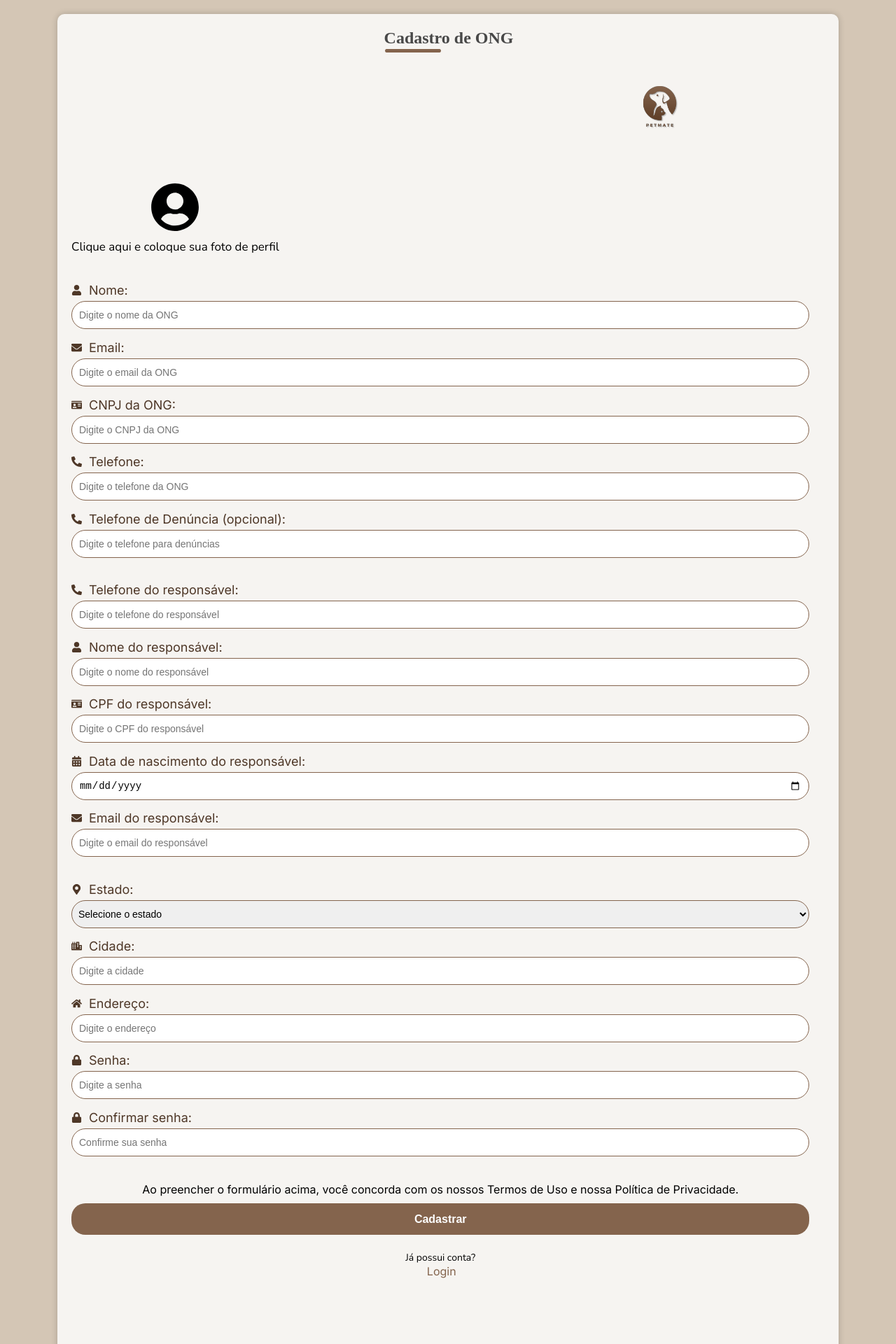
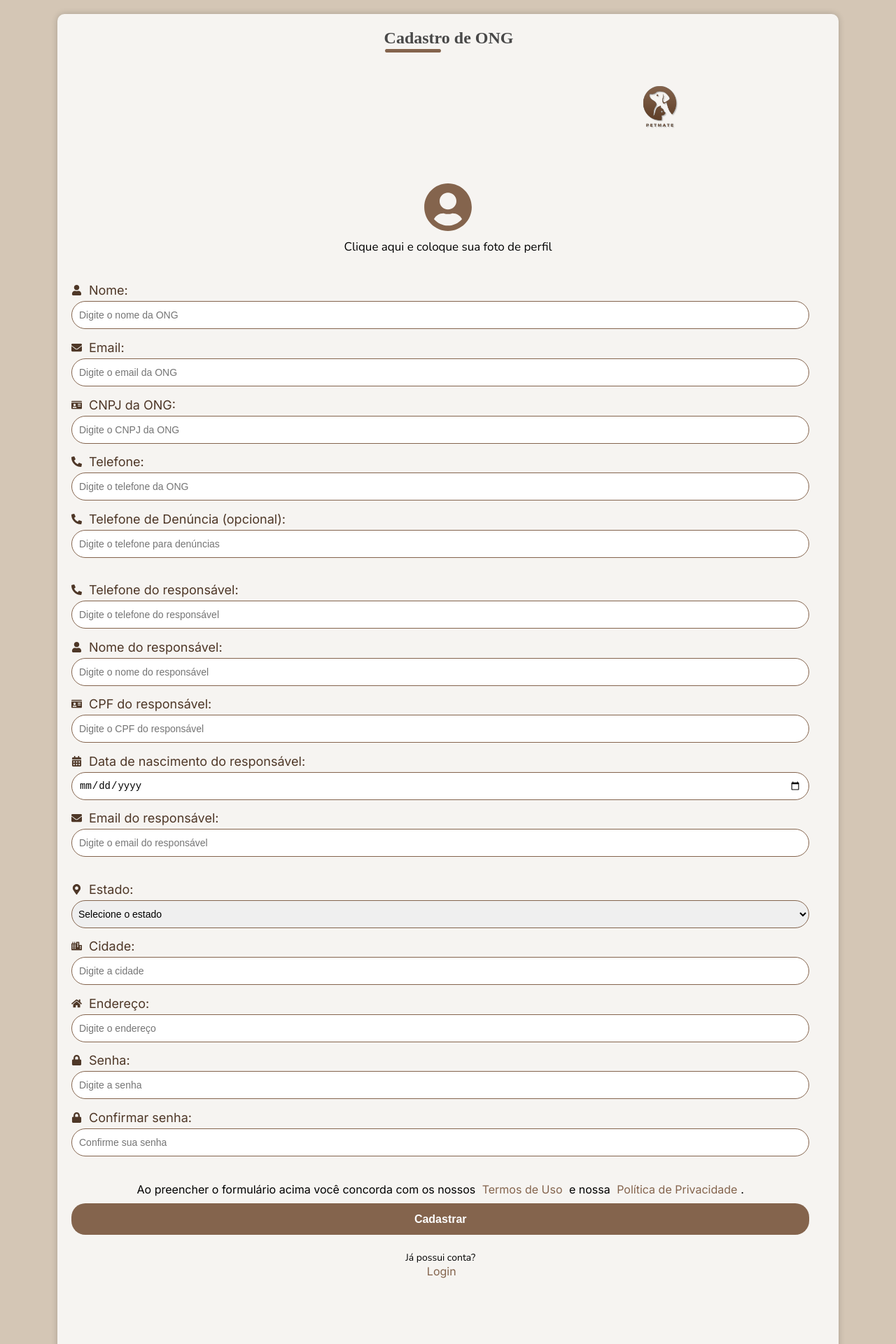
Before and after one commit to projeto-petmate/petmate, a React (Vite) app in the folder PetMate/: page /CadastroONG in a window 1280 px wide. Shown: the top 1920 px of the page at 70% size. Built offline with nearby package versions, Linux system fonts and the light colour scheme; a web font is replaced by a local one.

Commit message:
admin condicional

```diff
--- a/PetMate/src/components/CadastroONG.css
+++ b/PetMate/src/components/CadastroONG.css
@@ -131,7 +131,7 @@
     margin-bottom: 5px;
 }
 
-.select-estado{
+.select-estado {
     width: 340px;
     height: 45px;
     padding-left: 10px;
@@ -204,8 +204,23 @@
     margin-top: 2%;
 }
 
-.user-icon {
-    height: 80%;
+.container-icon-cad-ong {
+    display: flex;
+    flex-direction: row;
+    justify-content: center;
+    align-items: center;
+    margin: auto;
+}
+
+.user-icon-ong {
+    font-size: 70px;
+    color: #84644D;
+}
+
+.icon-trash-cad-ong {
+    font-size: 24px;
+    color: #84644D;
+    margin-left: -100px;
 }
 
 .forms-cad-ong {
@@ -248,14 +263,15 @@
 }
 
 
-.icon-input-ong{
+.icon-input-ong {
     display: flex;
     flex-direction: row;
     align-items: center;
     margin-bottom: 5px;
     color: #4e3727;
 }
-.icon-input-ong p{
+
+.icon-input-ong p {
     margin-left: 10px;
 }
 
@@ -265,6 +281,15 @@
     margin-top: 5px;
     margin-bottom: 10px;
 }
+
+.termos-ong a {
+    font-size: 16px;
+    text-decoration: none;
+    margin: 5px;
+    color: #84644D;
+}
+
+
 
 
 @media (max-width: 1280px) {
@@ -307,7 +332,7 @@
         font-size: 80px;
     }
 
-    .img-preview-perfil img {
+    .img-preview-ong img {
         width: 80px;
         height: 80px;
         border-radius: 50%;
@@ -390,7 +415,7 @@
         font-size: 60px;
     }
 
-    .img-preview-perfil img {
+    .img-preview-ong img {
         width: 60px;
         height: 60px;
     }
--- a/PetMate/src/components/CadastroONG.jsx
+++ b/PetMate/src/components/CadastroONG.jsx
@@ -2,7 +2,7 @@ import React, { useState } from 'react';
 import "./cadastroONG.css";
 import { useNavigate } from "react-router-dom";
 import { addOng } from '../apiService';
-import { FaUserCircle } from "react-icons/fa";
+import { FaTrash, FaUserCircle } from "react-icons/fa";
 import {
   FaUser,
   FaEnvelope,
@@ -136,7 +136,7 @@ function CadastroONG() {
             <img className='logoMarrom-cad-ong' src="/images/logoMarrom.svg" alt="" />
           </div>
         </div>
-
+        <div className="container-icon-cad-ong">
           <div className="user-icon-container-ong">
             <div className="add-img">
               <input
@@ -149,7 +149,7 @@ function CadastroONG() {
 
             {imagemPreviewPerfil === null ? (
               <FaUserCircle
-              className="user-icon"
+                className="user-icon-ong"
                 onClick={() => document.getElementById('file-upload').click()}
               />
             ) : (
@@ -161,15 +161,29 @@ function CadastroONG() {
                   <img
                     src={imagemPreviewPerfil}
                     alt="Pré-visualização"
-                  className="imagem-preview-perfil"
+                    className="imagem-preview-ong"
                   />
                 )}
               </div>
             )}
-
             <p style={{ marginTop: '10px', marginBottom: '10px', fontSize: '17px' }}>
               Clique aqui e coloque sua foto de perfil
             </p>
+          </div>
+
+          <div className="icon-trash-container-ong">
+            {imagemPreviewPerfil && (
+              <FaTrash
+                className="icon-trash-cad-ong"
+                onClick={() => {
+                  setImagemPreviewPerfil(null);
+                  setOngFoto('');
+                  document.getElementById('file-upload').value = null;
+                }}
+                style={{ cursor: 'pointer' }}
+              />
+            )}
+          </div>
         </div>
         <form className="forms-cad-ong" onSubmit={cadastrarOng}>
           <div className="inputs-cad-ong">
@@ -448,7 +462,11 @@ function CadastroONG() {
             </div>
           </div>
           <div className="termos-ong">
-            <p>Ao preencher o formulário acima, você concorda com os nossos Termos de Uso e nossa Política de Privacidade.</p>
+            <p>
+              Ao preencher o formulário acima você concorda com os nossos{" "}
+              <a href="">Termos de Uso</a> e nossa{" "}
+              <a href="">Política de Privacidade</a>.
+            </p>
           </div>
           <div className="conteiner-botao-cad-ong">
             <button type="submit" className="botao-cad-ong">Cadastrar</button>
--- a/PetMate/src/components/LoginUsuario.jsx
+++ b/PetMate/src/components/LoginUsuario.jsx
@@ -5,10 +5,11 @@ import { FaEnvelope, FaLock, FaRegEye, FaRegEyeSlash } from "react-icons/fa";
 import { GlobalContext } from '../contexts/GlobalContext';
 
 function LoginUsuario() {
-    const { Logar, mudarTipo, MostrarSenha, userLogado, setUserLogado } = useContext(GlobalContext);
+    const { Logar, mudarTipo } = useContext(GlobalContext);
     const [email, setEmail] = useState('');
     const [senha, setSenha] = useState('');
     const [erro, setErro] = useState('');
+    const [mostrarSenha, setMostrarSenha] = useState(false);
     const navigate = useNavigate();
 
     const handleKeyDown = (e) => {
@@ -54,6 +55,10 @@ function LoginUsuario() {
         }
     };
 
+    const toggleMostrarSenha = () => {
+        setMostrarSenha(!mostrarSenha);
+    };
+
     return (
         <div>
             <div className="titulo-input">
@@ -79,15 +84,15 @@ function LoginUsuario() {
                             </div>
                             <div className="mostrar-senha">
                                 <input
-                                    type="password"
+                                    type={mostrarSenha ? "text" : "password"}
                                     placeholder='Digite sua senha'
                                     id='inputSenha'
                                     value={senha}
                                     onChange={(e) => setSenha(e.target.value)}
                                     onKeyDown={handleKeyDown}
                                 />
-                                <button onClick={MostrarSenha} className='icon-mostrar-senha'>
-                                    {mudarTipo ? <FaRegEyeSlash /> : <FaRegEye />}
+                                <button onClick={toggleMostrarSenha} className='icon-mostrar-senha'>
+                                    {mostrarSenha ? <FaRegEyeSlash /> : <FaRegEye />}
                                 </button>
                             </div>
                         </div>
--- a/PetMate/src/components/Navbar.jsx
+++ b/PetMate/src/components/Navbar.jsx
@@ -19,6 +19,24 @@ function Navbar() {
       </div>
 
       <div className={`botoes-nav ${menuAberto ? "ativo" : ""}`}>
+        {userLogado.tipo == 'admin' &&
+          <NavLink
+            to="/perfiladm"
+            className={({ isActive }) => (isActive ? "nav-link active" : "nav-link")}
+            onClick={() => setMenuAberto(false)}
+          >
+            Gerenciamento
+          </NavLink>
+        }
+        {userLogado.tipo == 'admin' &&
+          <NavLink
+            to="/perfiladm"
+            className={({ isActive }) => (isActive ? "nav-link active" : "nav-link")}
+            onClick={() => setMenuAberto(false)}
+          >
+            Dashboard
+          </NavLink>
+        }
         <NavLink
           to="/home"
           className={({ isActive }) => (isActive ? "nav-link active" : "nav-link")}
--- a/PetMate/src/pages/Perfil.css
+++ b/PetMate/src/pages/Perfil.css
@@ -85,7 +85,7 @@
 }
 
 .img-preview-perfil img {
-    border: solid 3px #84644D;
+    /* border: solid 3px #84644D; */
     border-radius: 100%;
     min-height: 80px;
     max-height: 80px;
```
Lines whose indentation alone changed are shown as unchanged.
